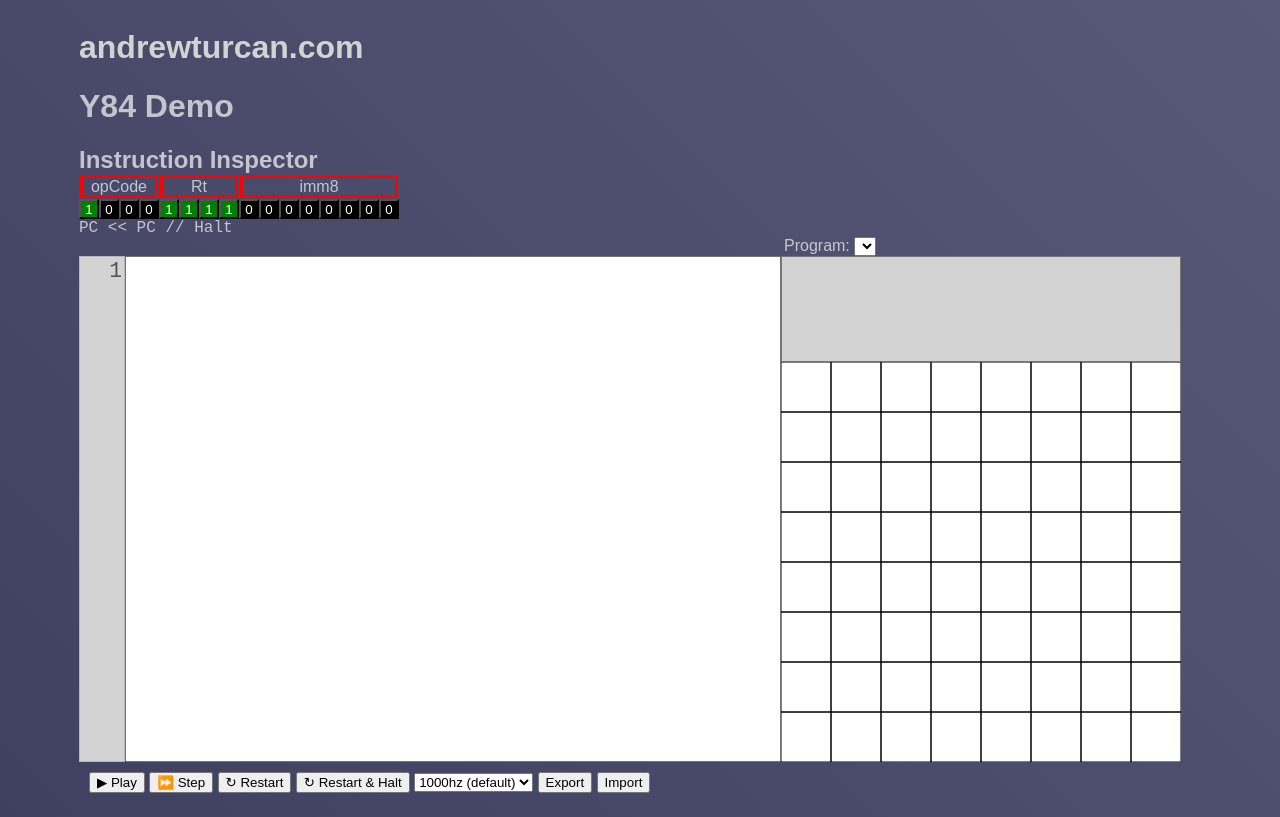
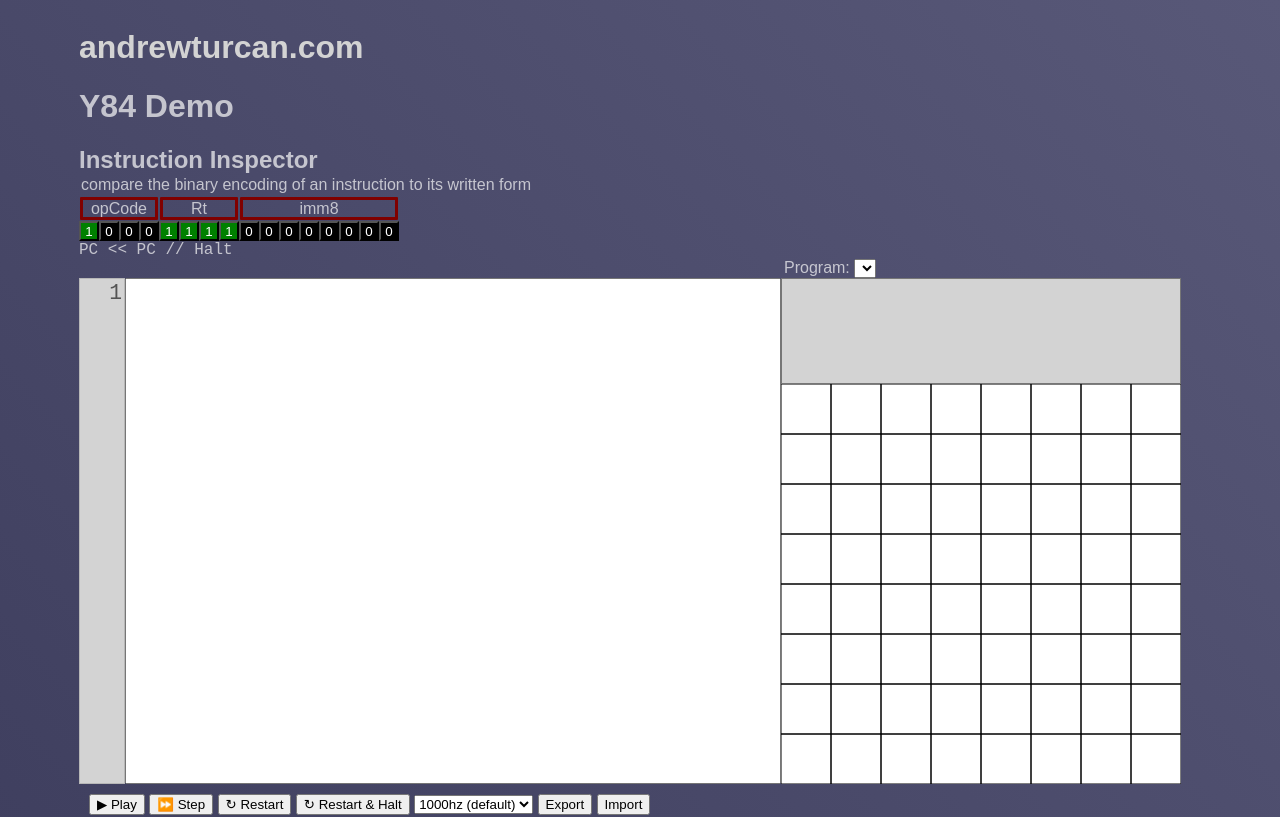
Before and after one commit to Slackow/y84-demo, a SvelteKit app: page /y84 in a window 1280 px wide. Shown: the top 817 px of the page. Built offline with nearby package versions, Linux system fonts and the light colour scheme.

Commit message:
update info, recolor Instruction Inspector and add description

```diff
--- a/src/routes/+page.svelte
+++ b/src/routes/+page.svelte
@@ -23,8 +23,7 @@
 
 <h1>andrewturcan.com</h1>
 
-<p>Hi, my name is Andrew, I'm a CS major at Stevens Institute of Technology,<br> graduating May 2025 with my Bachelor's and May 2026 for my Master's.</p>
-
+<p>Hi, my name is Andrew. I’m a Computer Science graduate from Stevens Institute of Technology (Class of 2025), currently pursuing my Master’s degree, expected May 2026.</p>
 <h2>Projects</h2>
 
 <ul>
--- a/src/routes/y84/+page.svelte
+++ b/src/routes/y84/+page.svelte
@@ -153,6 +153,7 @@
 			<a href="/" class="title"><h1>andrewturcan.com</h1></a>
 			<h1>Y84 Demo</h1>
 			<h2 style="margin: 0">Instruction Inspector</h2>
+			<p style="margin: 2px">compare the binary encoding of an instruction to its written form</p>
 			<Y84Inst {instruction} />
 			<div>
 				<span class="picker">Program: </span>
--- a/src/routes/y84/Y84Inst.svelte
+++ b/src/routes/y84/Y84Inst.svelte
@@ -28,7 +28,7 @@
         align-items: center;
         width: 80px;
         height: 25px;
-        outline: red solid 3px;
+        outline: maroon solid 3px;
         border-radius: 2px;
         outline-offset: -4px;
         text-align: center;
```
